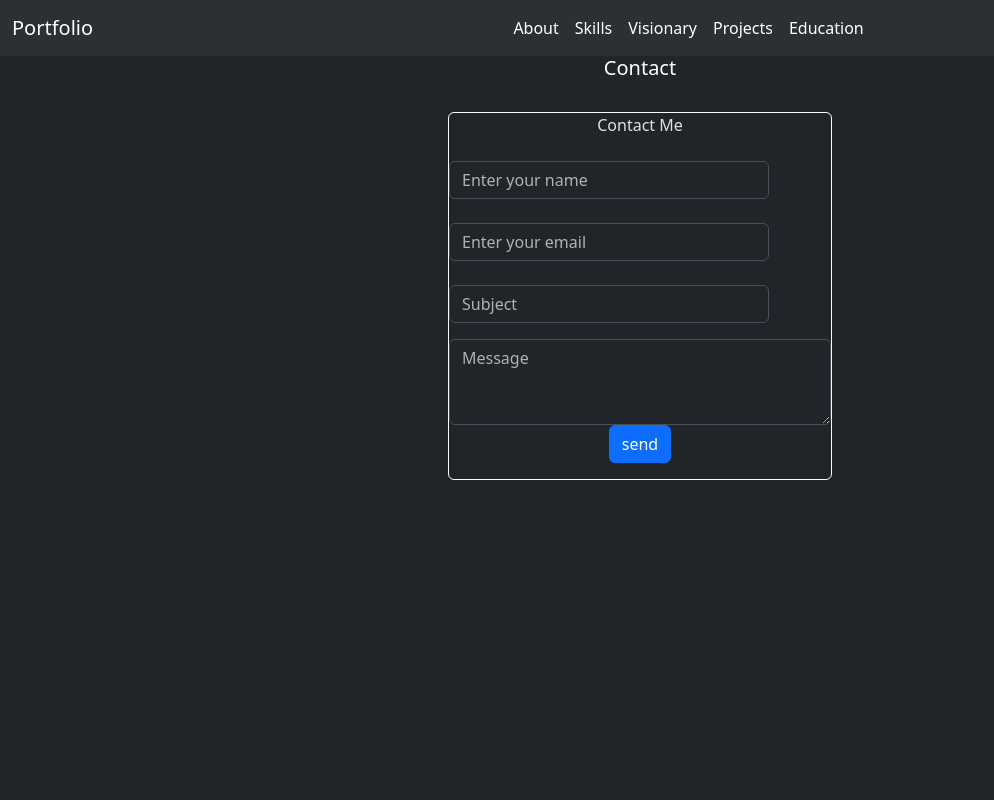
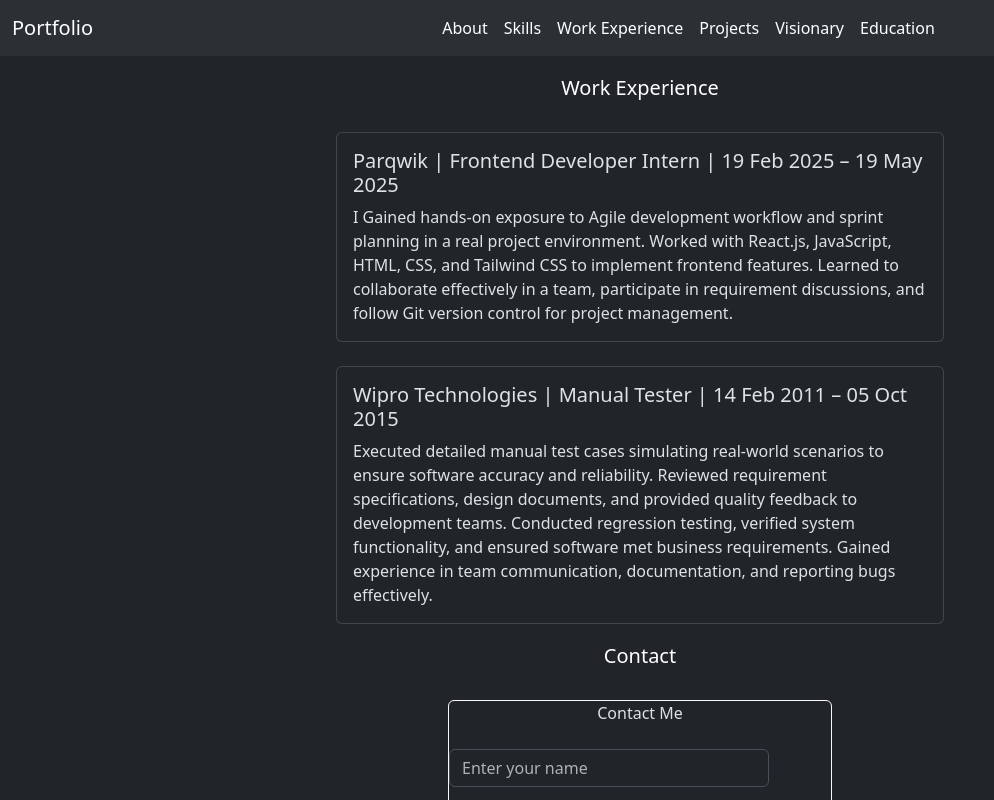
Before and after one commit to abc-hi/portfolio, a React (Vite) app: page /WorkExperience in a window 1280 px wide. Shown: the top 800 px of the page, without its empty margins (0-994 px from the left). Built offline with nearby package versions, Linux system fonts and the light colour scheme.

Commit message:
work experience added

```diff
--- a/src/App.jsx
+++ b/src/App.jsx
@@ -10,6 +10,7 @@
 import Footer from './Components/Footer.jsx';
 import ScrollToTop from './Components/ScrollToTop.jsx';
 import Visionary from './Components/Visionary.jsx';
+import WorkExperience from './Components/WorkExperience.jsx';
 
 
 const App = () => {
@@ -27,6 +28,8 @@
 
         <Route path="/Education" element={<Education />} />
         <Route path="/Visionary" element={<Visionary />}/>
+                <Route path="/WorkExperience" element={<WorkExperience />}/>
+
 
 
 
--- a/src/Components/Navbar.jsx
+++ b/src/Components/Navbar.jsx
@@ -13,10 +13,13 @@
     <div class="collapse navbar-collapse" id="navbarNavAltMarkup">
       <div class="navbar-nav mx-auto">
         <Link to="/About" class="nav-link active" aria-current="page" href="#">About</Link>
+
         <Link to="/Skills" class="nav-link active" aria-current="page" href="#">Skills</Link>
+                        <Link to="/WorkExperience" class="nav-link active" aria-current="page" href="#">Work Experience</Link>
+        <Link to="/Projects" class="nav-link active" aria-current="page" href="#">Projects</Link>
+
         <Link to="/Visionary" class="nav-link active" aria-current="page" href="#">Visionary</Link>
 
-        <Link to="/Projects" class="nav-link active" aria-current="page" href="#">Projects</Link>
         <Link to="/Education" class="nav-link active" aria-current="page" href="#">Education</Link>
       </div>
     </div>
--- a/src/Components/Projects.jsx
+++ b/src/Components/Projects.jsx
@@ -22,10 +22,10 @@
 <div className='container'style={{ marginLeft:"23rem"}}>
   <div className='row'>
   <div className="card" style={{width: "18rem", backgroundColor: "var(--bs-dark)", color: "#fff"}}>
-  <img src="https://raw.githubusercontent.com/abc-hi/projectimages/main/weatherAppImage.png" alt="Project Screenshot" />
+  <img src="https://raw.githubusercontent.com/abc-hi/projectimages/main/weatherappscreenshot.png" alt="Project Screenshot" />
   <div className="card-body">
     <h5 className="card-title">WeatherApp</h5>
-    <p className="card-text">It is a responsive weather App, I created as a beginner frontend developer</p>
+    <p className="card-text">   A responsive Weather App built as a beginner frontend developer project for learning and practice, based on a tutorial, with some of my own styling customizations.</p>
     <p className="card-text">Technologies used:  reactjs, javascript, tailwind CSS, HTML</p>
     <a href="https://revasweatherapplication.netlify.app" className="btn btn-primary" style={{ backgroundColor: "#1b1b2a"}}>Link to Project</a>
   </div>
--- /dev/null
+++ b/src/Components/WorkExperience.jsx
@@ -0,0 +1,41 @@
+import React from 'react'
+
+const WorkExperience = () => {
+  return (
+          <div>
+                        <div className="page-container" style={{ backgroundColor: 'var(--bs-dark)', padding: "20px" }}>
+                        <h5 className="skills-title" style={{color:"white",textAlign:"center"}}>Work Experience</h5> {/* Use class for styling */}
+<br />
+            <div className="card mx-auto" data-bs-theme="dark" style={{maxWidth:"38rem"}}>
+
+  <div className="card-body">
+
+    <h5 className="card-title">Parqwik | Frontend Developer Intern | 19 Feb 2025 – 19 May 2025</h5>
+    <p className="card-text">I Gained hands-on exposure to Agile development workflow and sprint planning in a real project environment.
+
+Worked with React.js, JavaScript, HTML, CSS, and Tailwind CSS to implement frontend features.
+
+Learned to collaborate effectively in a team, participate in requirement discussions, and follow Git version control for project management.
+
+</p>
+
+  </div>
+</div><br />
+<div className="card mx-auto" data-bs-theme="dark" style={{maxWidth:"38rem"}}>
+  <div className="card-body">
+    <h5 className="card-title">Wipro Technologies | Manual Tester | 14 Feb 2011 – 05 Oct 2015</h5>
+    <p className="card-text">Executed detailed manual test cases simulating real-world scenarios to ensure software accuracy and reliability.
+
+Reviewed requirement specifications, design documents, and provided quality feedback to development teams.
+
+Conducted regression testing, verified system functionality, and ensured software met business requirements.
+
+Gained experience in team communication, documentation, and reporting bugs effectively.</p>
+
+  </div>
+</div>
+        </div></div>
+    );
+};
+
+export default WorkExperience
```
